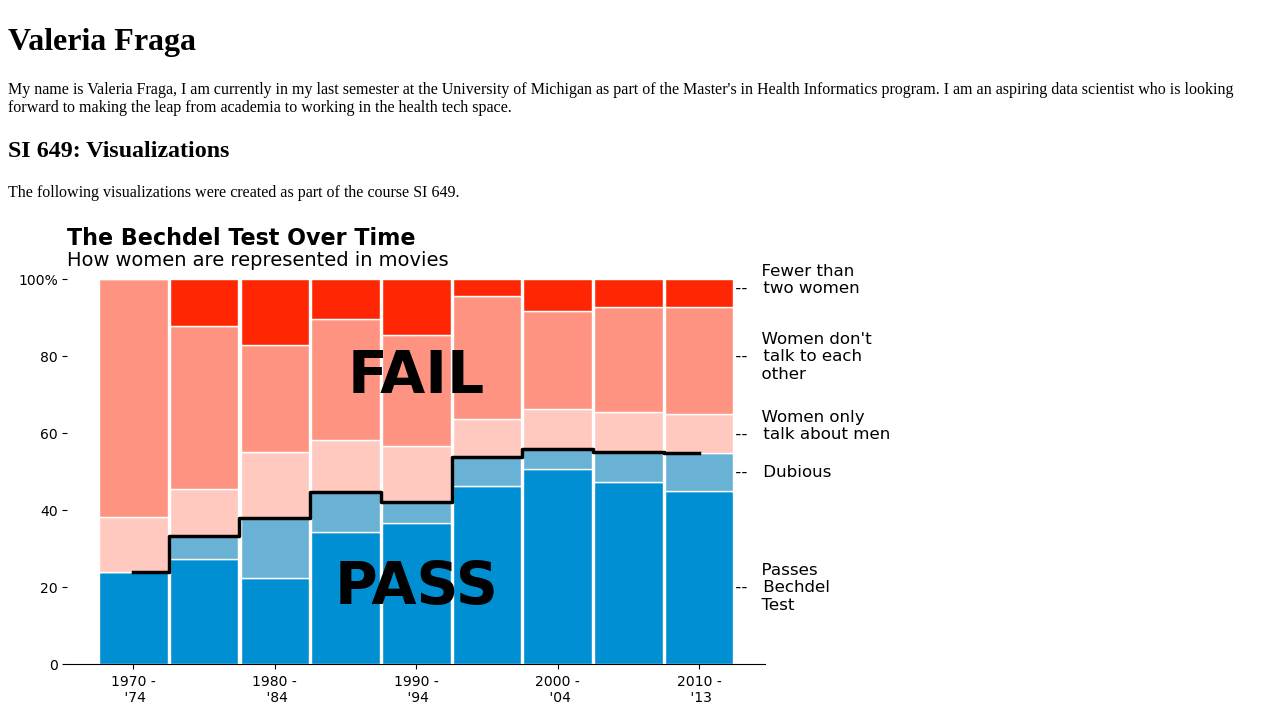
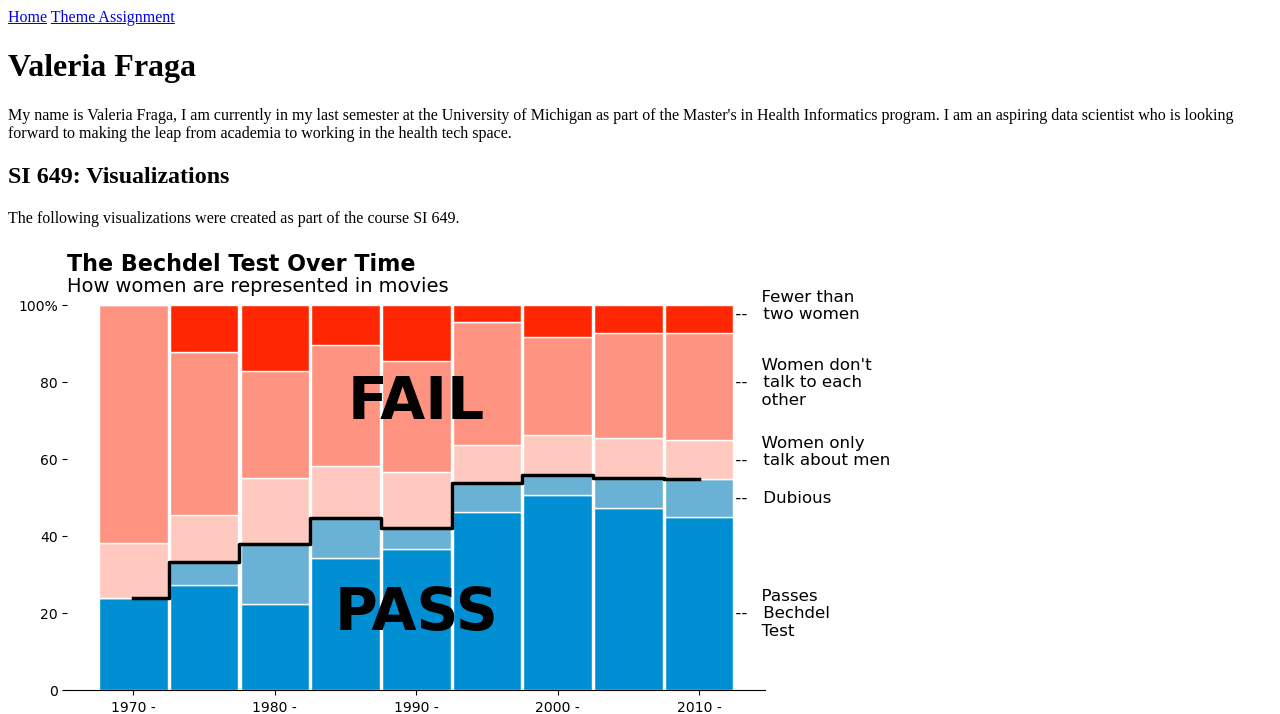
Before and after one commit to vfraga2001/vfraga2001.github.io, a plain HTML site: page index.html in a window 1280 px wide. Shown: the top 714 px of the page. Drawn offline with Linux system fonts and the light colour scheme.

Commit message:
Update index.html
Added navbar for the assignments to show up on the same page

```diff
--- a/index.html
+++ b/index.html
@@ -1,6 +1,14 @@
 <!DOCTYPE html>
 <html>
     <body>
+        <!-- Navigation Bar -->
+        <div class="navbar">
+            <a href="index.html">Home</a>
+            <a href="alt_theme.html"> Theme Assignment</a>
+        </div>
+
+        <!-- Main Content -->
+        <div class="content">
             <h1>Valeria Fraga</h1>
             <p>My name is Valeria Fraga, I am currently in my last semester at the University of Michigan as part of the
                 Master's in Health Informatics program. I am an aspiring data scientist who is looking forward to making the
@@ -9,5 +17,6 @@
             <p>The following visualizations were created as part of the course SI 649.</p>
             <img src="img/bechdel_test.png" alt="Recreation of the figure 'The Bechdel Test Over Time' from the article https://fivethirtyeight.com/features/the-dollar-and-cents-case-against-hollywoods-exclusion-of-women/"/>
             <img src="img/ROR.png" alt="Recreation of the figure from the link https://raw.githubusercontent.com/dallascard/SI649_public/master/matplotlib_hw1/montelukast.png"/>
+        </div>
     </body>
 </html>
```
Lines whose indentation alone changed are shown as unchanged.
